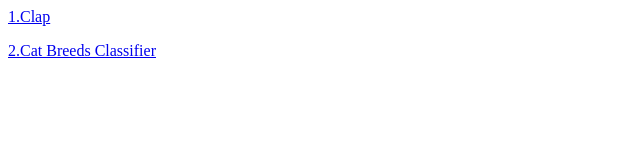
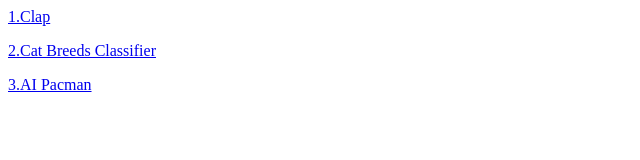
Before and after one commit to chris-song2/chris-song2.github.io, a plain HTML site: page index.html in a window 1280 px wide. Shown: the whole page, without its empty margins (0-640 px from the left). Drawn offline with Linux system fonts and the light colour scheme.

Commit message:
Update index.html

```diff
--- a/index.html
+++ b/index.html
@@ -6,5 +6,8 @@
     <p>
       <a href="cat/index.html">2.Cat Breeds Classifier</a>
     </p>
+    <p>
+      <a href="pacman/index.html">3.AI Pacman</a>
+    </p>
   </body>
 </html>
```
